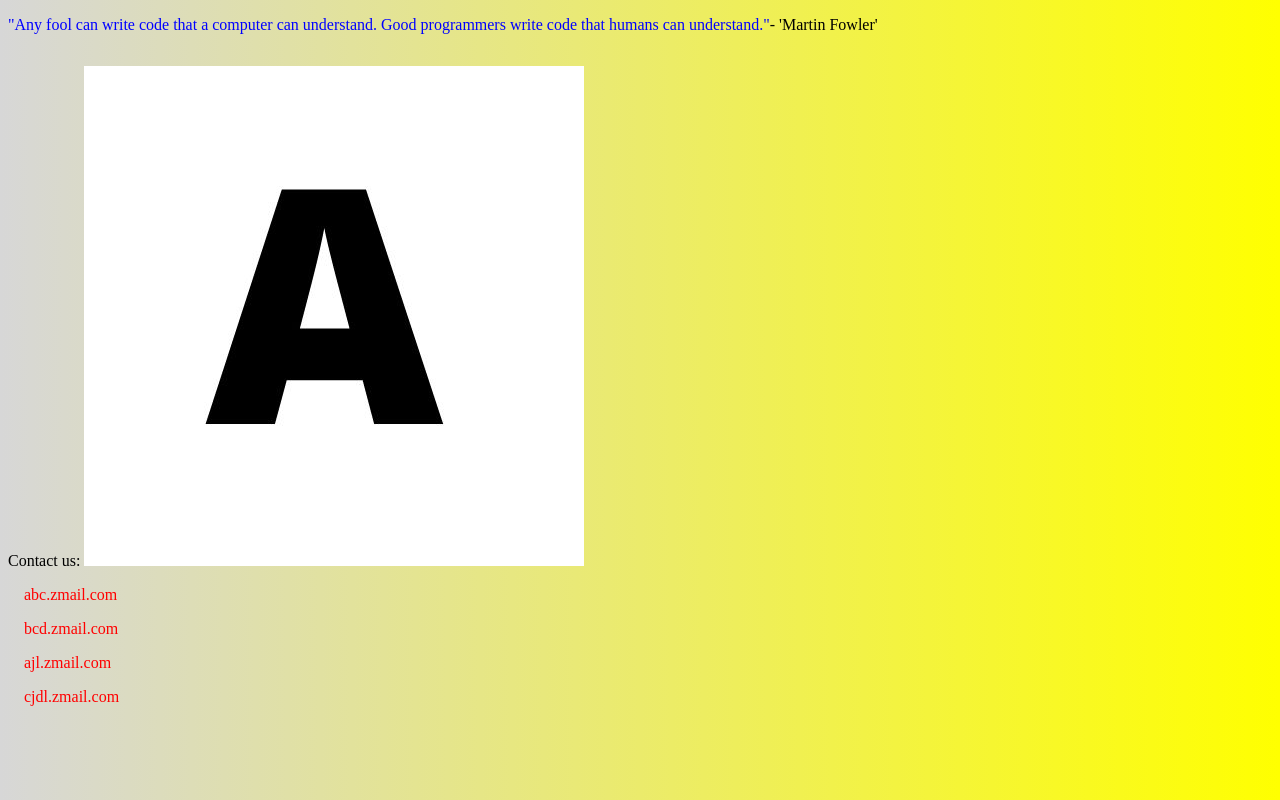
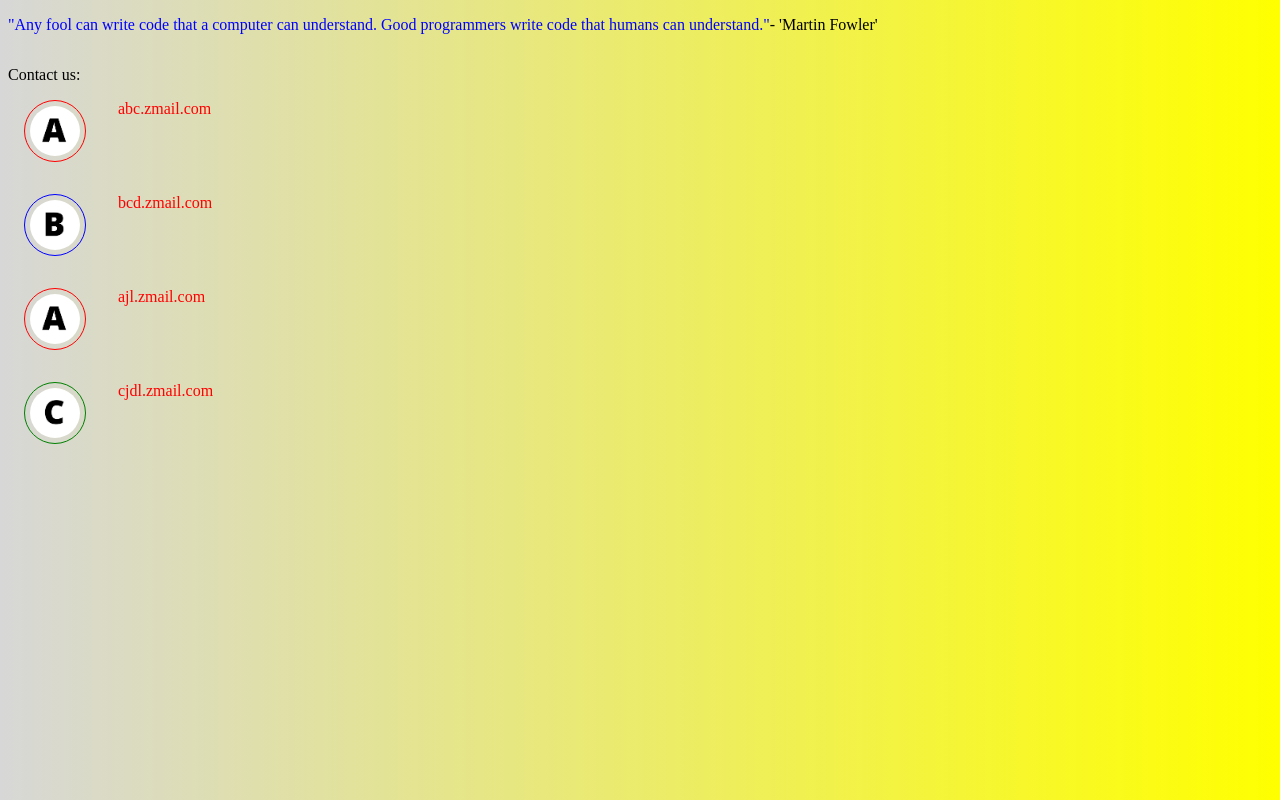
Before and after one commit to rajsingh619/cheggq2, a plain HTML site: page index.html in a window 1280 px wide. Drawn offline with Linux system fonts and the light colour scheme.

Commit message:
Update index.html

```diff
--- a/index.html
+++ b/index.html
@@ -23,10 +23,23 @@
         ::selection{
             color:tomato;
         }
-        .contactUs{
-            align-items: center;
+
+        img{
+            width: 50px;
+            height: 50px;
+            padding: 5px;
+            border-radius: 50%;
+            margin: 1em;
         }
-
+        .a{
+            display: flex;
+        }
+        .b{
+            display: flex;
+        }
+        .c{
+            display: flex;
+        }
         </style>
         </head>
         <body>
@@ -36,11 +49,24 @@
 
         <div class="contactUs">
         <span>Contact us:</span>
-        <img src="A.jpg"/>
-        <a  href="#abc">abc.zmail.com</a>
-        <a href="#bcd">bcd.zmail.com</a>
+        <div class="a">
+            <img src="A.jpg" style="border: 1px; border-style: solid; border-color: red;"/>
+            <a  href="#abc">abc.zmail.com</a>
+        </div>
+        <div class="b">
+            <img src="B.jpg" style="border: 1px; border-style: solid; border-color: blue;"/>
+            <a href="#bcd">bcd.zmail.com</a>
+        </div>
+       <div class="a">
+        <img src="A.jpg" style="border: 1px; border-style: solid; border-color: red;"/>
         <a href="#ajl">ajl.zmail.com</a>
-        <a href="#cjdl">cjdl.zmail.com</a>
+       </div>
+
+        <div class="c">
+            <img src="C.jpg" style="border: 1px; border-style: solid; border-color: green;"/>
+            <a href="#cjdl">cjdl.zmail.com</a>
+        </div>
+
         </div>
         </body>
         </html>
```
